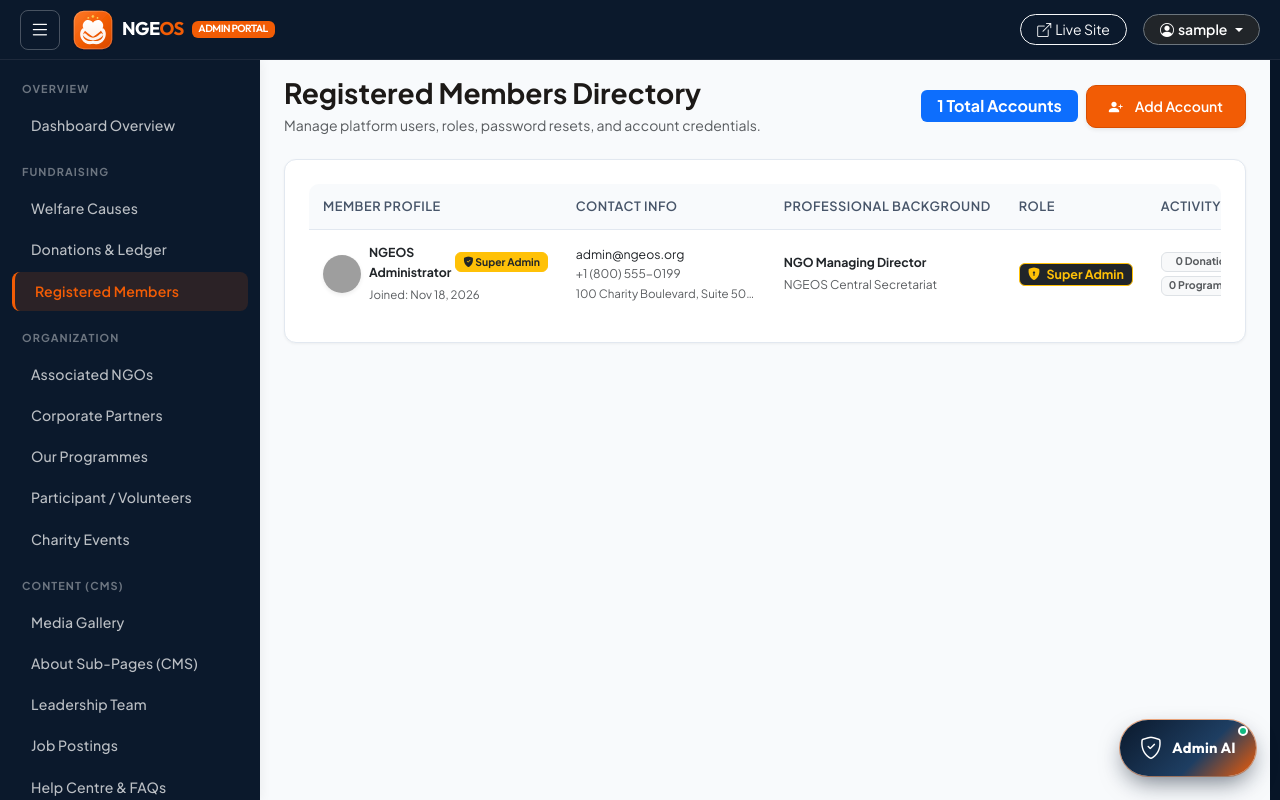
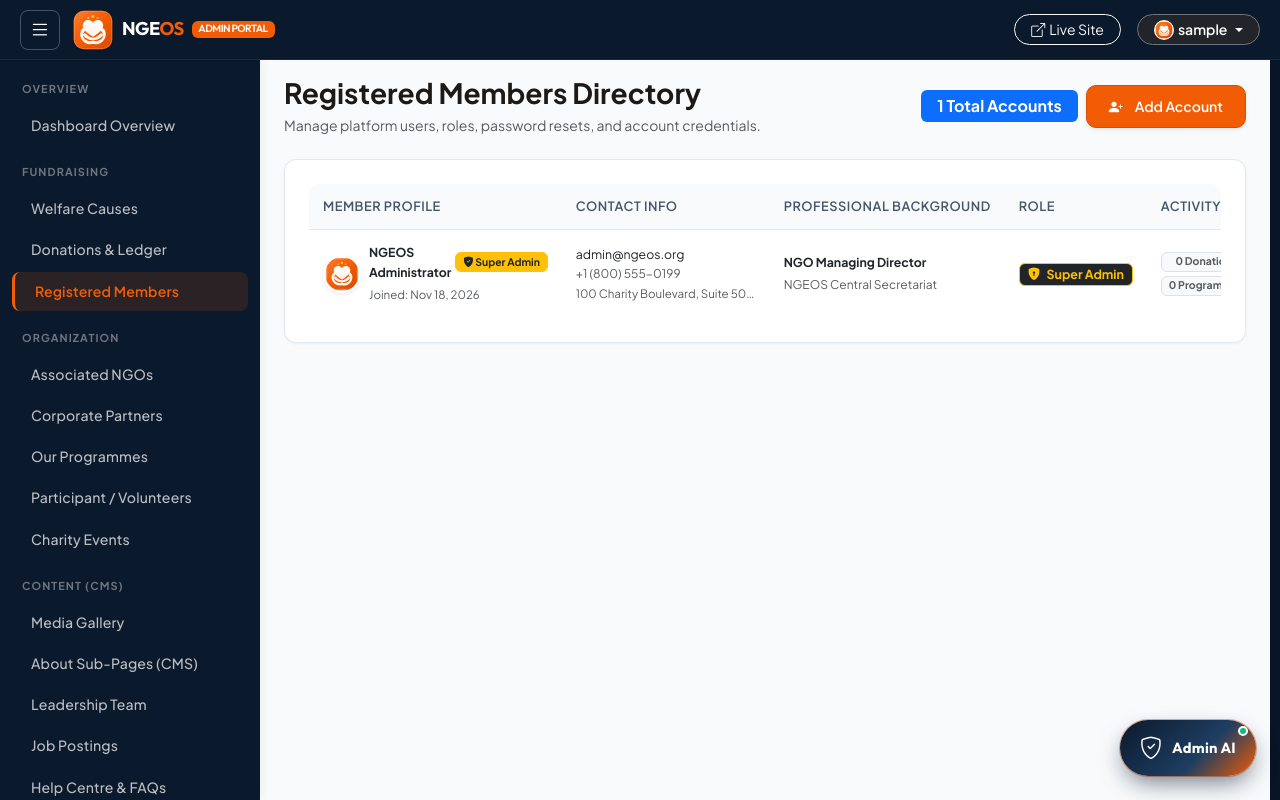
Before and after one commit to syedmuhammadsaim/NGEOS, an ASP.NET Core app: page /Admin/Users in a window 1280 px wide. Run offline with ASP.NET Core 8, Linux system fonts and the light colour scheme; the visitor is signed in with stand-in values (Sample User, id 1); data comes from the database, SQL or seed files in the repository; both versions use the stored data as it was after the commit; grey boxes are pictures that could not be loaded.

Commit message:
feat(auth): set admin profile image to NGO logo and ensure password sync across database and views

```diff
--- a/NGEOS/Views/Admin/Users.cshtml
+++ b/NGEOS/Views/Admin/Users.cshtml
@@ -41,9 +41,14 @@
                     <tr>
                         <td>
                             <div class="d-flex align-items-center gap-2">
-                                @if (!string.IsNullOrEmpty(u.ProfileImageUrl))
+                                @{
+                                    var avatarSrc = !string.IsNullOrEmpty(u.ProfileImageUrl)
+                                        ? u.ProfileImageUrl
+                                        : (u.Role == "Admin" ? "/images/ngeos-logo.svg" : null);
+                                }
+                                @if (!string.IsNullOrEmpty(avatarSrc))
                                 {
-                                    <img src="@u.ProfileImageUrl" alt="@u.FullName" class="rounded-circle shadow-sm" style="width: 38px; height: 38px; object-fit: cover;" />
+                                    <img src="@avatarSrc" alt="@u.FullName" class="rounded-circle shadow-sm" style="width: 38px; height: 38px; object-fit: contain; background: #fff; padding: 2px;" />
                                 }
                                 else
                                 {
--- a/NGEOS/Views/Shared/_AdminLayout.cshtml
+++ b/NGEOS/Views/Shared/_AdminLayout.cshtml
@@ -1273,7 +1273,7 @@
                         aria-expanded="false"
                         title="Account menu"
                         style="cursor: pointer;">
-                    <i class="bi bi-person-circle"></i>
+                    <img src="~/images/ngeos-logo.svg" alt="Admin" width="20" height="20" class="rounded-circle" style="object-fit: contain; background: #fff; padding: 1px;" asp-append-version="true" />
                     <span class="d-none d-sm-inline fw-semibold">@(User.Identity?.Name ?? "Administrator")</span>
                 </button>
 
--- a/NGEOS/Views/Shared/_Layout.cshtml
+++ b/NGEOS/Views/Shared/_Layout.cshtml
@@ -291,10 +291,7 @@
                             {
                                 <a asp-controller="Admin" asp-action="Index" class="btn btn-navy text-white btn-sm px-3 rounded-pill d-inline-flex align-items-center justify-content-center gap-1 shadow-sm fw-bold">Admin Panel</a>
                                 <a asp-controller="User" asp-action="Profile" class="btn btn-outline-navy btn-sm px-3 rounded-pill d-inline-flex align-items-center justify-content-center gap-2" title="My Profile">
-                                    @if (!string.IsNullOrEmpty(userPic))
-                                    {
-                                        <img src="@userPic" alt="Avatar" class="rounded-circle" style="width: 20px; height: 20px; object-fit: cover;" />
-                                    }
+                                    <img src="@(string.IsNullOrEmpty(userPic) ? "/images/ngeos-logo.svg" : userPic)" alt="Avatar" class="rounded-circle" style="width: 20px; height: 20px; object-fit: contain; background: #fff; padding: 1px;" />
                                     <span>Profile</span>
                                 </a>
                             }
```
Also changed, not shown: Database/RUN_THIS_ON_MONSTERASP.sql (+4 -3 lines), NGEOS/Data/DbInitializer.cs (+6 -4 lines), Database/NGEOSDb.sql.
